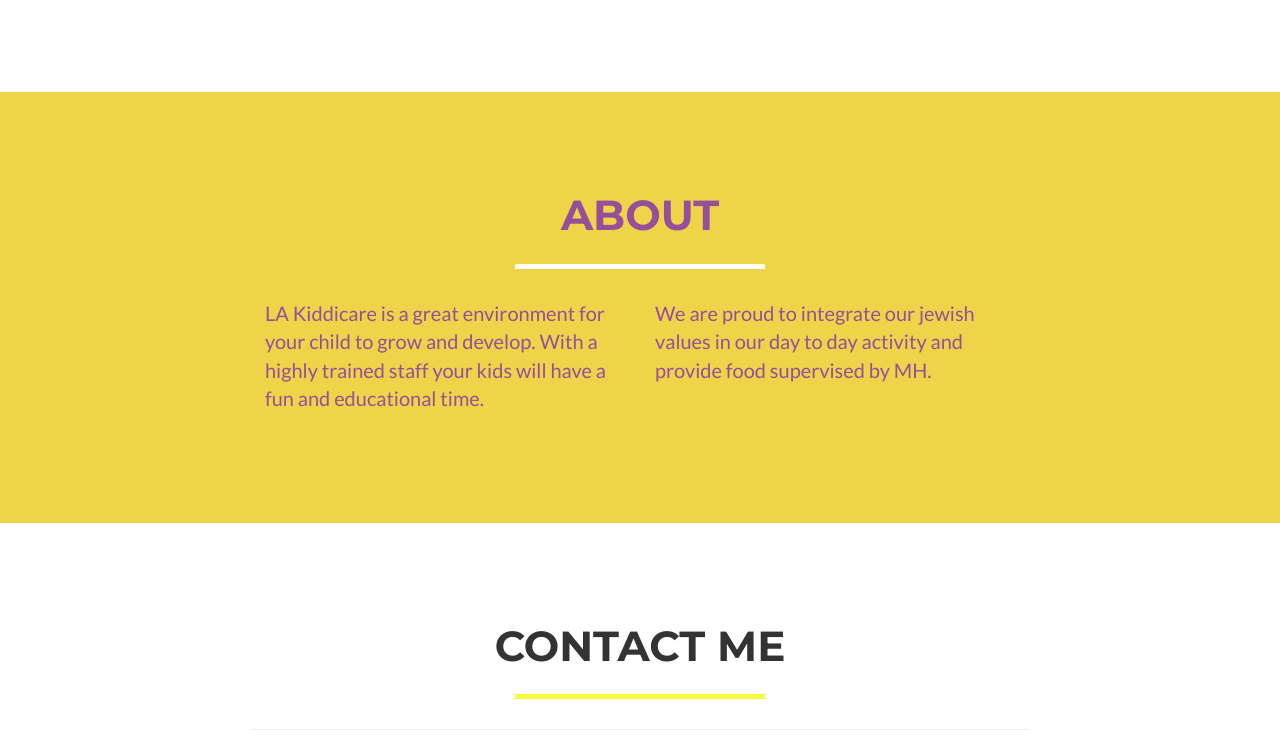
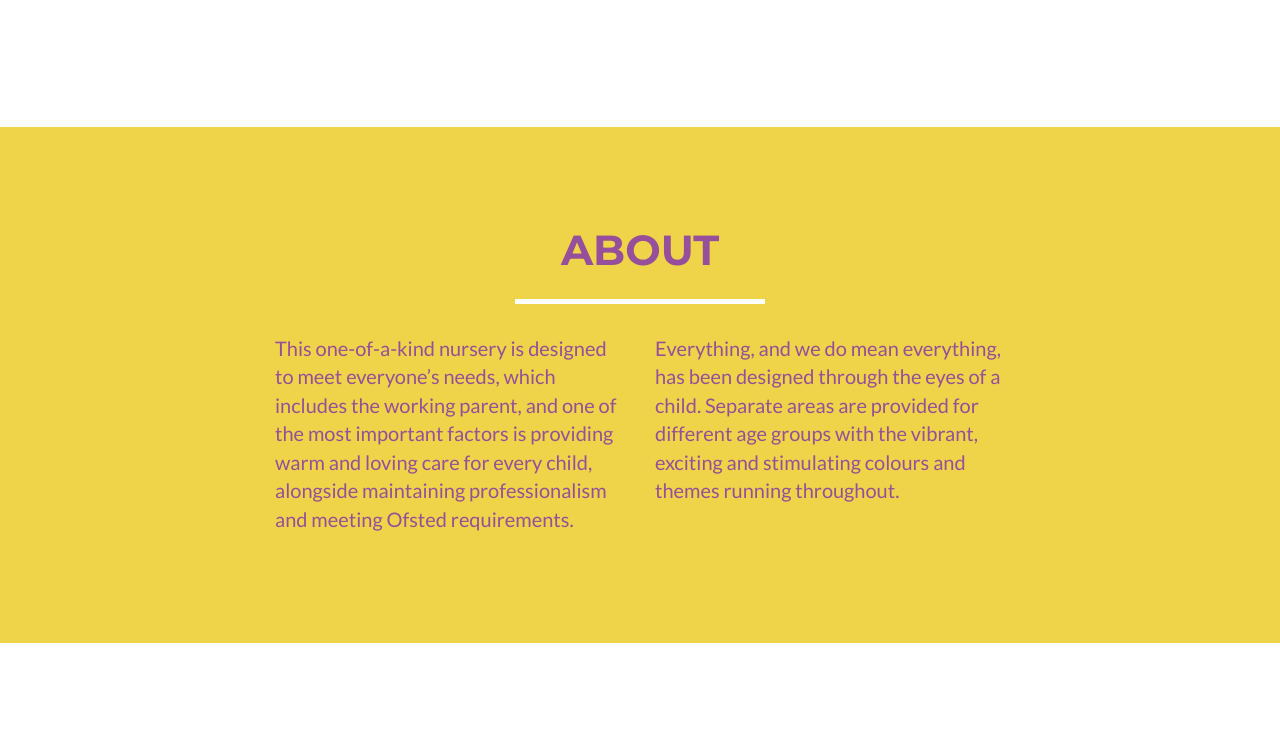
Before and after one commit to NaomiLea/la, a website: page index.html in a window 1280 px wide. Shown: the part 1538-2281 px from the top of the page. Drawn offline with nearby package versions, Linux system fonts and the light colour scheme; a web font is replaced by a local one.

Commit message:
adding text

```diff
--- a/index.html
+++ b/index.html
@@ -90,7 +90,7 @@
           <div class="intro-text">
             <h1 class="name">LA Kiddicare</h1>
             <hr class="star-light">
-            <span class="skills">LA Kiddicare</span>
+            <span class="skills">Welcome to L A Kiddicare; a private nursery that opened its doors in August 2016, situated on Kings Road in Prestwich.</span>
           </div>
         </div>
       </div>
@@ -178,14 +178,15 @@
           <hr class="star-light">
         </div>
       </div>
-      <div class="row">
-        <div class="col-lg-4 col-lg-offset-2">
-          <p>LA Kiddicare is a great environment for your child to grow and develop. With a highly trained staff your kids will have a fun and educational time.</p>
-        </div>
-        <div class="col-lg-4">
-          <p>We are proud to integrate our jewish values in our day to day activity and provide food supervised by MH.</p>
-        </div>
+      <div class="col-lg-4 col-lg-offset-2">
+        <p>This one-of-a-kind nursery is designed to meet everyone’s needs, which includes the working parent, and one of the most important factors is providing warm and loving care for every child, alongside maintaining professionalism and meeting Ofsted
+          requirements.
+        </p>
       </div>
+      <div class="col-lg-4">
+        <p>Everything, and we do mean everything, has been designed through the eyes of a child. Separate areas are provided for different age groups with the vibrant, exciting and stimulating colours and themes running throughout.</p>
+      </div>
+    </div>
     </div>
   </section>
   <!-- Contact Section -->
```
